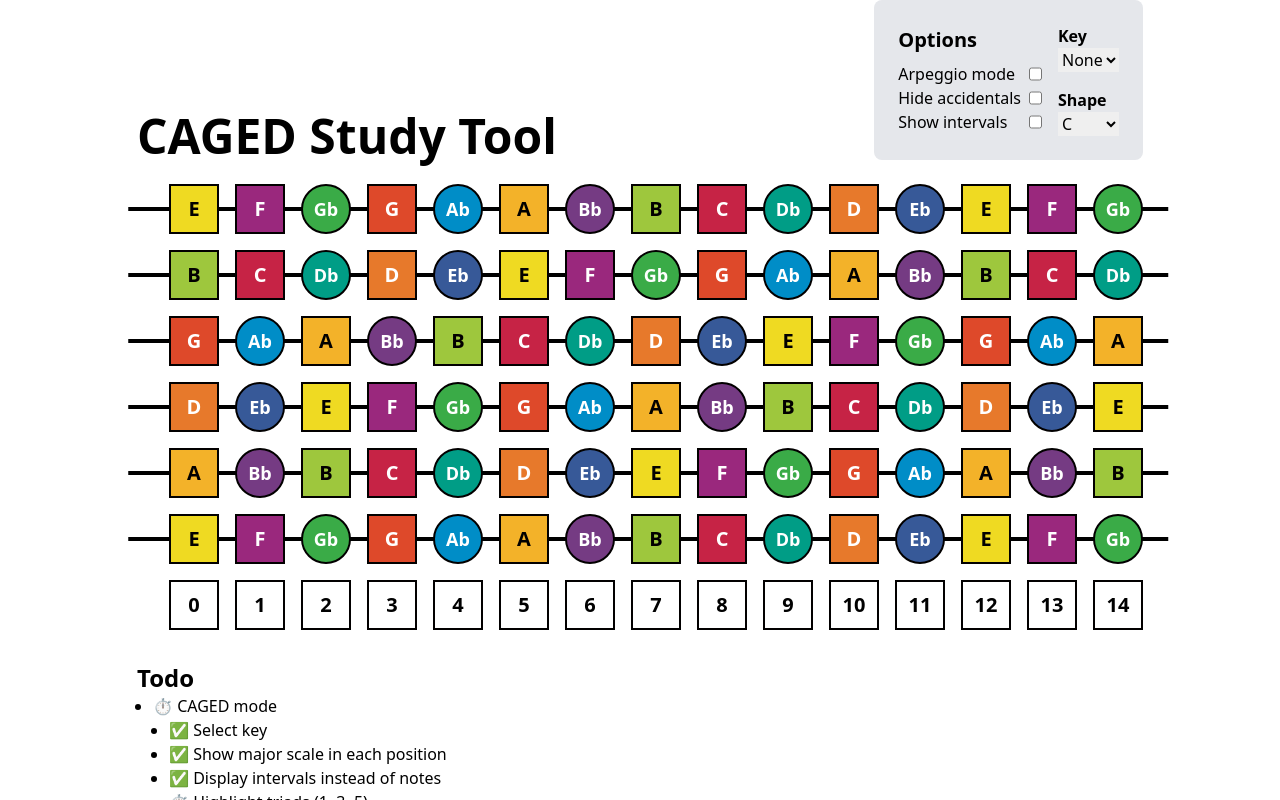
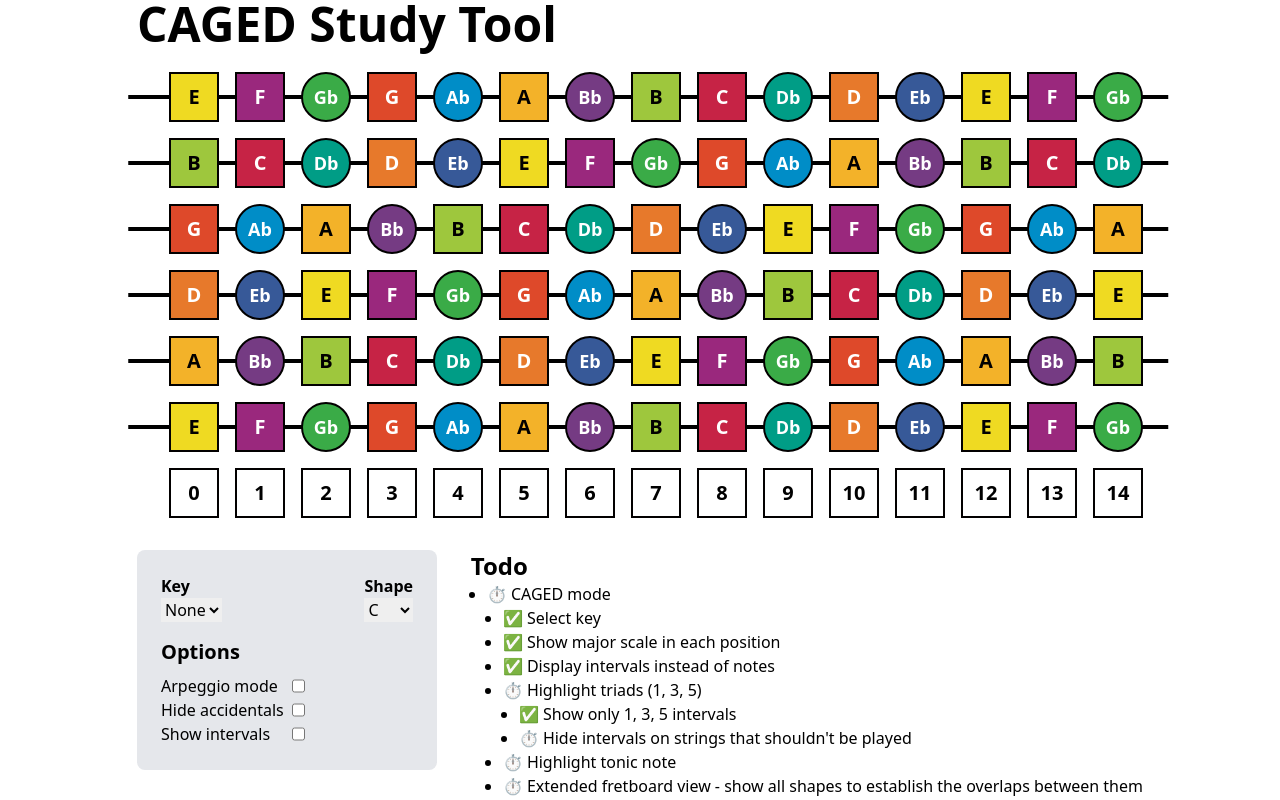
Before and after one commit to 3stacks/CAGED-practice-tool, a React (Vite) app: page / in a window 1280 px wide. Shown: the top 800 px of the page. Built offline with nearby package versions, Linux system fonts and the light colour scheme.

Commit message:
reorganise layout

```diff
--- a/src/App.tsx
+++ b/src/App.tsx
@@ -21,38 +21,46 @@ function App() {
       <div className="max-w-screen-lg mx-auto flex flex-col items-between">
         <div className="w-full flex items-end justify-between mb-6">
           <h1 className="font-bold text-5xl">CAGED Study Tool</h1>
-          <div className="flex items-center space-x-4 bg-gray-200 shadow-mg rounded-lg p-6">
-            <fieldset className="flex flex-col">
-              <legend className="text-xl font-bold mb-2">Options</legend>
-              <div className="flex justify-between space-x-2">
-                <label htmlFor="triad_mode">Arpeggio mode</label>
-                <input
-                  type="checkbox"
-                  name="triad_mode"
-                  checked={triadMode}
-                  onChange={(e) => setTriadMode(e.target.checked)}
+        </div>
+        <div className="flex items-center mb-8">
+          <div className="pl-4 flex flex-col space-y-4 items-center">
+            {(["E", "B", "G", "D", "A", "E"] as CAGED[]).map(
+              (firstNote, index) => (
+                <String
+                  key={`${firstNote}-${index}`}
+                  stringNumber={(index + 1) as StringNumber}
+                  activeKey={activeKey}
+                  activeShape={activeShape}
+                  firstNote={firstNote}
+                  triadMode={triadMode}
+                  hideAccidentals={hideAccidentals}
+                  intervalMode={intervalMode}
+                  scaleDegree={scaleDegree}
                 />
+              )
+            )}
+            <div className="w-full justify-evenly items-center text-center flex space-x-4">
+              <span className="note text-black ml-4">0</span>
+              <span className="note text-black">1</span>
+              <span className="note text-black">2</span>
+              <span className="note text-black">3</span>
+              <span className="note text-black">4</span>
+              <span className="note text-black">5</span>
+              <span className="note text-black">6</span>
+              <span className="note text-black">7</span>
+              <span className="note text-black">8</span>
+              <span className="note text-black">9</span>
+              <span className="note text-black">10</span>
+              <span className="note text-black">11</span>
+              <span className="note text-black">12</span>
+              <span className="note text-black">13</span>
+              <span className="note text-black">14</span>
             </div>
-              <div className="flex justify-between space-x-2">
-                <label htmlFor="hideAccidentals">Hide accidentals</label>
-                <input
-                  type="checkbox"
-                  name="hideAccidentals"
-                  checked={hideAccidentals}
-                  onChange={(e) => setHideAccidentals(e.target.checked)}
-                />
           </div>
-              <div className="flex justify-between space-x-2">
-                <label htmlFor="intervalMode">Show intervals</label>
-                <input
-                  type="checkbox"
-                  name="intervalMode"
-                  checked={intervalMode}
-                  onChange={(e) => setIntervalMode(e.target.checked)}
-                />
         </div>
-            </fieldset>
-            <div className="flex flex-col space-y-4">
+        <div className="flex justify-between">
+          <div className="flex flex-col items-stretch space-y-4 bg-gray-200 shadow-mg rounded-lg p-6 self-start w-[300px]">
+            <div className="flex justify-between space-x-4">
               <div className="flex flex-col">
                 <label htmlFor="key" className="font-bold">
                   Key
@@ -109,7 +117,62 @@ function App() {
                   {/* <option value="all">All</option> */}
                 </select>
               </div>
+            </div>
+            <fieldset className="flex flex-col">
+              <legend className="text-xl font-bold mb-2">Options</legend>
+              <div className="flex justify-between items-start space-x-4">
+                <div className="flex flex-col">
+                  <div className="flex justify-between space-x-2">
+                    <label htmlFor="triad_mode">Arpeggio mode</label>
+                    <input
+                      type="checkbox"
+                      name="triad_mode"
+                      checked={triadMode}
+                      onChange={(e) => setTriadMode(e.target.checked)}
+                    />
+                  </div>
+                  <div className="flex justify-between space-x-2">
+                    <label htmlFor="hideAccidentals">Hide accidentals</label>
+                    <input
+                      type="checkbox"
+                      name="hideAccidentals"
+                      checked={hideAccidentals}
+                      onChange={(e) => setHideAccidentals(e.target.checked)}
+                    />
+                  </div>
+                  <div className="flex justify-between space-x-2">
+                    <label htmlFor="intervalMode">Show intervals</label>
+                    <input
+                      type="checkbox"
+                      name="intervalMode"
+                      checked={intervalMode}
+                      onChange={(e) => setIntervalMode(e.target.checked)}
+                    />
+                  </div>
+                </div>
+              </div>
+            </fieldset>
             {ENABLE_NUMERALS && triadMode && activeKey && (
+              <fieldset className="flex flex-col">
+                <legend className="text-xl font-bold mb-2">
+                  Arpeggio mode options
+                </legend>
+                <div className="flex flex-col">
+                  <div className="flex justify-between space-x-2">
+                    <label htmlFor="intervalMode">
+                      Show relative intervals
+                    </label>
+                    <input
+                      type="checkbox"
+                      name="intervalMode"
+                      checked={intervalMode}
+                      onChange={(e) => setIntervalMode(e.target.checked)}
+                    />
+                  </div>
+                  <p className="text-xs">
+                    e.g. ii chord intervals go from 2, 4, 6 to 1, 3, 5
+                  </p>
+                </div>
                 <div className="flex flex-col">
                   <label htmlFor="scale_degree" className="font-bold">
                     Scale degree
@@ -141,46 +204,10 @@ function App() {
                     </option>
                   </select>
                 </div>
+              </fieldset>
             )}
           </div>
-          </div>
-        </div>
-        <div className="flex items-center mb-8">
-          <div className="pl-4 flex flex-col space-y-4 items-center">
-            {(["E", "B", "G", "D", "A", "E"] as CAGED[]).map(
-              (firstNote, index) => (
-                <String
-                  key={`${firstNote}-${index}`}
-                  stringNumber={(index + 1) as StringNumber}
-                  activeKey={activeKey}
-                  activeShape={activeShape}
-                  firstNote={firstNote}
-                  triadMode={triadMode}
-                  hideAccidentals={hideAccidentals}
-                  intervalMode={intervalMode}
-                  scaleDegree={scaleDegree}
-                />
-              )
-            )}
-            <div className="w-full justify-evenly items-center text-center flex space-x-4">
-              <span className="note text-black ml-4">0</span>
-              <span className="note text-black">1</span>
-              <span className="note text-black">2</span>
-              <span className="note text-black">3</span>
-              <span className="note text-black">4</span>
-              <span className="note text-black">5</span>
-              <span className="note text-black">6</span>
-              <span className="note text-black">7</span>
-              <span className="note text-black">8</span>
-              <span className="note text-black">9</span>
-              <span className="note text-black">10</span>
-              <span className="note text-black">11</span>
-              <span className="note text-black">12</span>
-              <span className="note text-black">13</span>
-              <span className="note text-black">14</span>
-            </div>
-          </div>
-        </div>
+          <div>
             <h1 className="text-2xl font-bold">Todo</h1>
             <ul className="list-disc pl-4">
               <li>
@@ -193,20 +220,22 @@ function App() {
                     ⏱️ Highlight triads (1, 3, 5)
                     <ul className="list-disc pl-4">
                       <li>✅ Show only 1, 3, 5 intervals</li>
-                  <li>⏱️ Hide intervals on strings that shouldn't be played</li>
+                      <li>
+                        ⏱️ Hide intervals on strings that shouldn't be played
+                      </li>
                     </ul>
                   </li>
                   <li>⏱️ Highlight tonic note</li>
                   <li>
-                ⏱️ Extended fretboard view - show all shapes to establish the
-                overlaps between them
+                    ⏱️ Extended fretboard view - show all shapes to establish
+                    the overlaps between them
                   </li>
                   <li>
                     ⏱️ &quot;Roman Numeral&quot; mode
                     <ul className="list-disc pl-4">
                       <li>
-                    Allow cycling through each scale degree, e.g. Key of C (C,
-                    Dm, Em, F, G, Am, Bdim)
+                        Allow cycling through each scale degree, e.g. Key of C
+                        (C, Dm, Em, F, G, Am, Bdim)
                       </li>
                       <li>show triads for each of these scale degrees</li>
                     </ul>
@@ -223,6 +252,8 @@ function App() {
             </ul>
           </div>
         </div>
+      </div>
+    </div>
   );
 }
 
```
Lines whose indentation alone changed are shown as unchanged.
